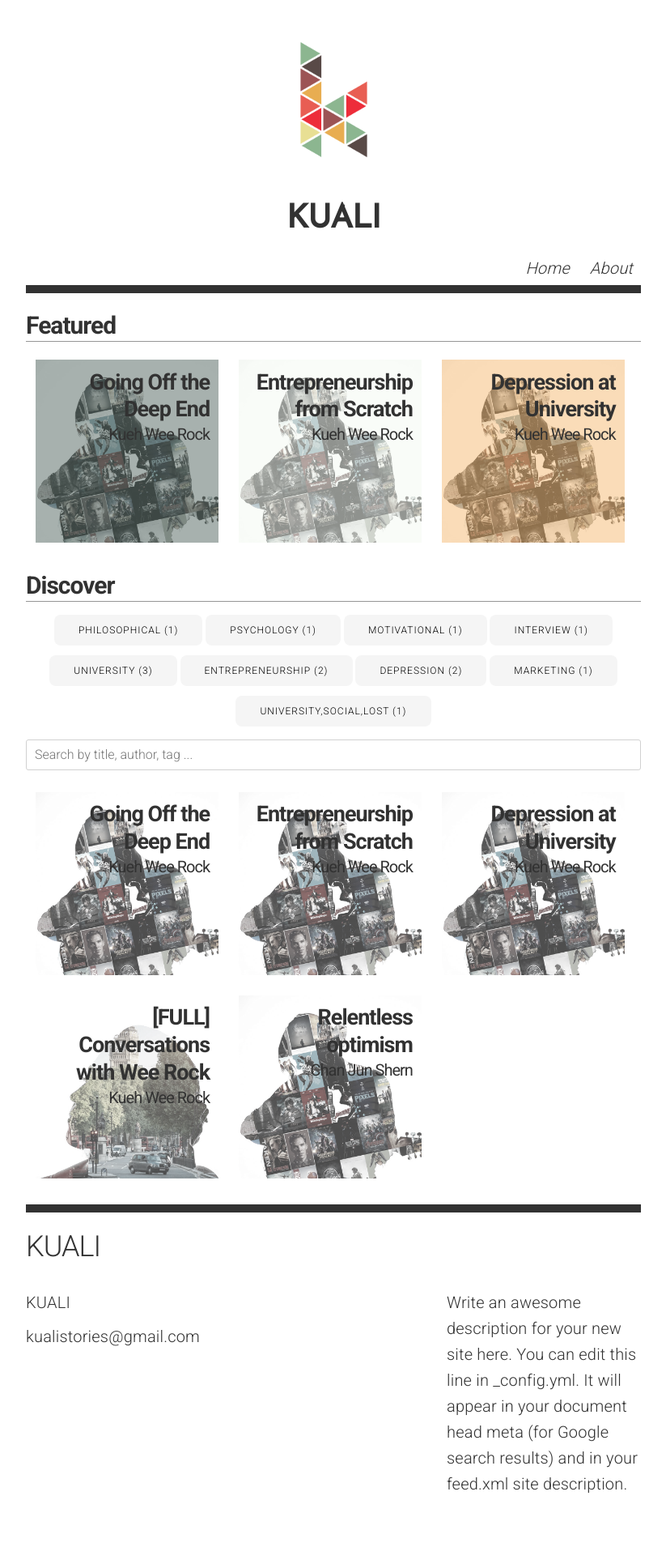
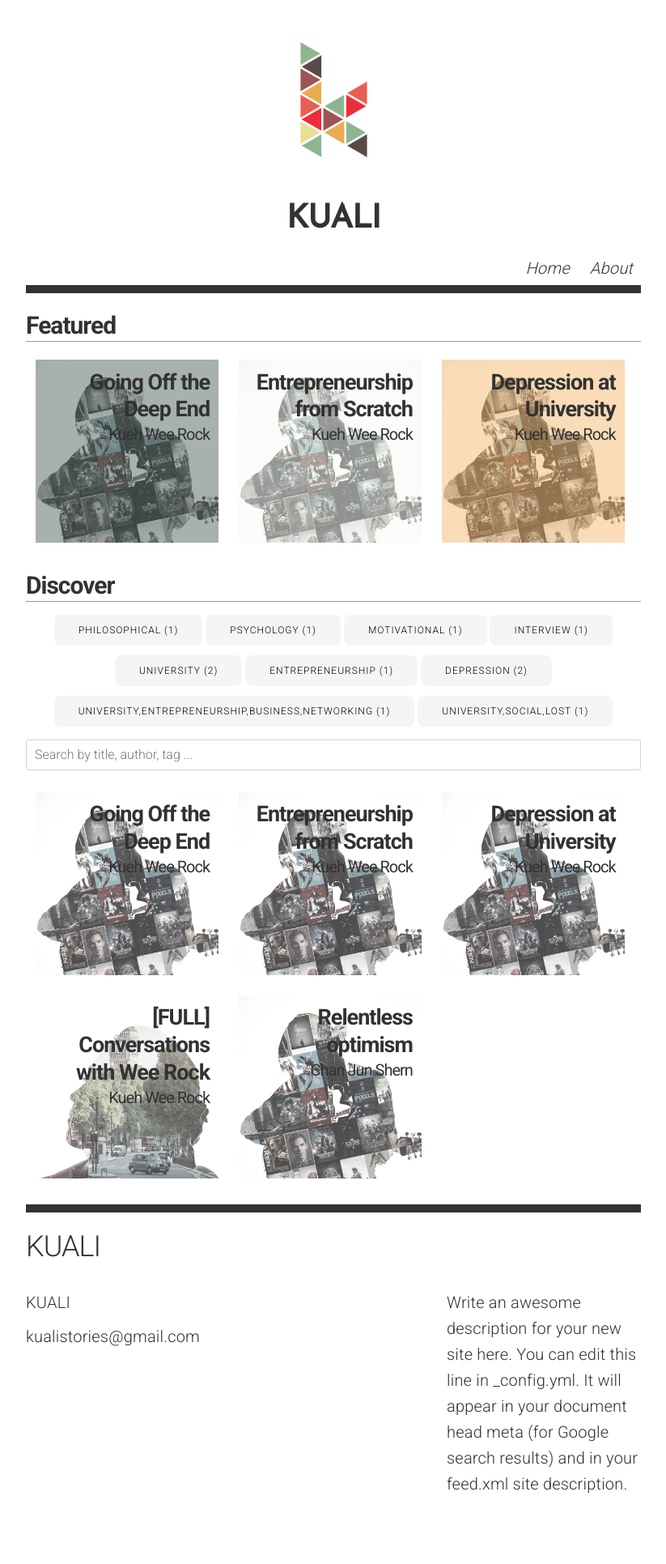
Before and after one commit to kualistories/kuali-website, a Jekyll site: the page built from index.html, in a window 1280 px wide. Shown: the whole page at 81% size, without its empty margins (228-1051 px from the left). Built offline with Jekyll 4.4.1, drawn with Linux system fonts in a browser that asks for light colours.

Commit message:
Update 2017-10-01-Wee-Rock-Entrepreneurship-from-scratch.markdown

```diff
--- a/_posts/2017-10-01-Wee-Rock-Entrepreneurship-from-scratch.markdown
+++ b/_posts/2017-10-01-Wee-Rock-Entrepreneurship-from-scratch.markdown
@@ -3,7 +3,7 @@ layout: post
 title: Entrepreneurship from Scratch
 author: Kueh Wee Rock
 date: 2017-10-01
-tags: university entrepreneurship marketing
+tags: university,entrepreneurship,business,networking
 silhouette: /img/sil1.jpg
 background: /img/bg1.jpg
 summary: Growing your own lemons when life gives you none.
```
